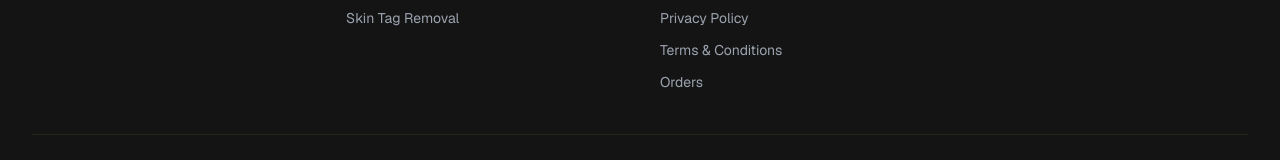
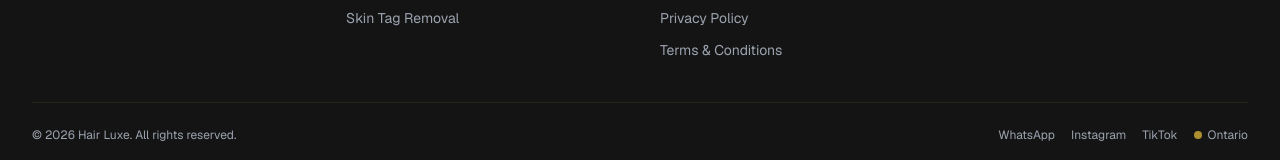
Before and after one commit to zootodev/hair-luxe, a Next.js app: page / in a window 1280 px wide. Shown: the part 4272-4432 px from the top of the page. Built offline with nearby package versions, Linux system fonts and the light colour scheme; no server answers; the database is empty.

Commit message:
fix: remove public Orders link to /admin from footer quick links

```diff
--- a/src/components/layout/Footer.tsx
+++ b/src/components/layout/Footer.tsx
@@ -103,11 +103,6 @@ export default function Footer() {
                   Terms &amp; Conditions
                 </Link>
               </li>
-              <li>
-                <Link href="/admin" className="text-sm text-muted hover:text-gold transition-colors">
-                  Orders
-                </Link>
-              </li>
             </ul>
           </div>
 
```
